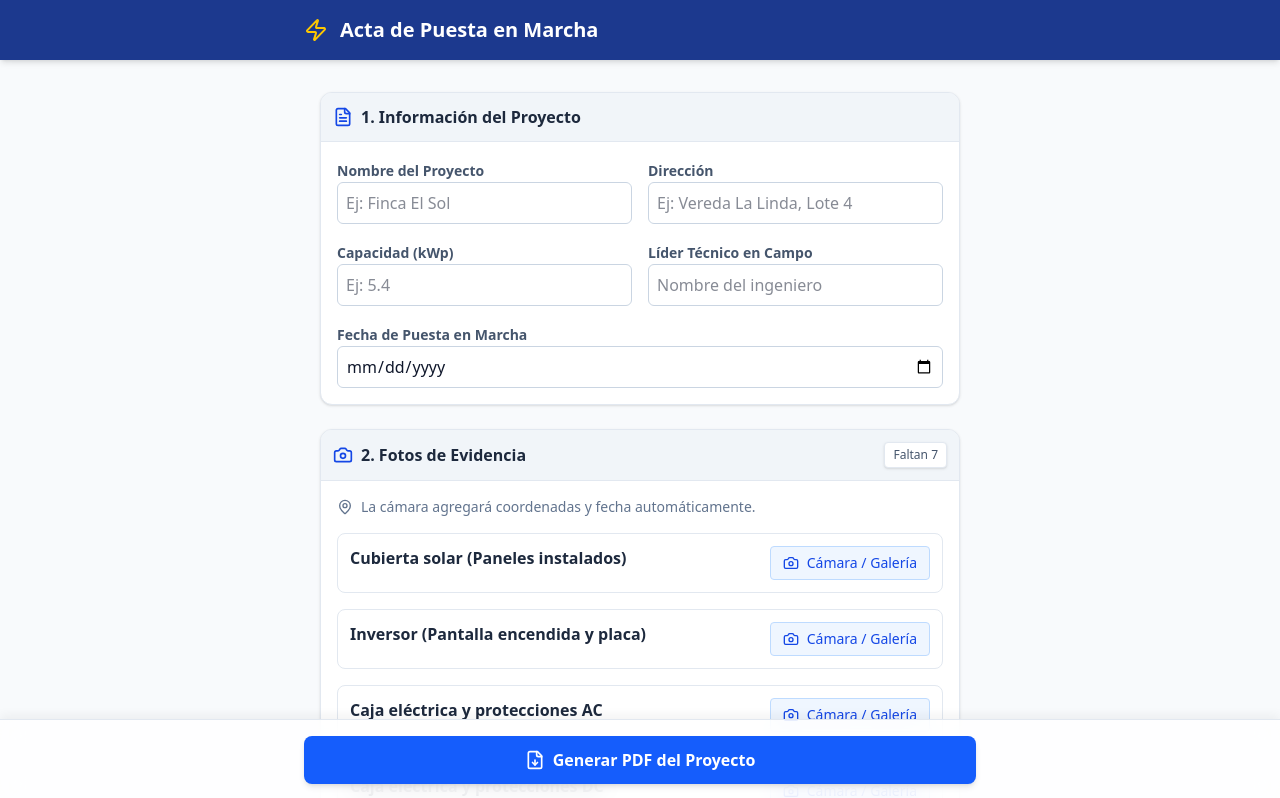
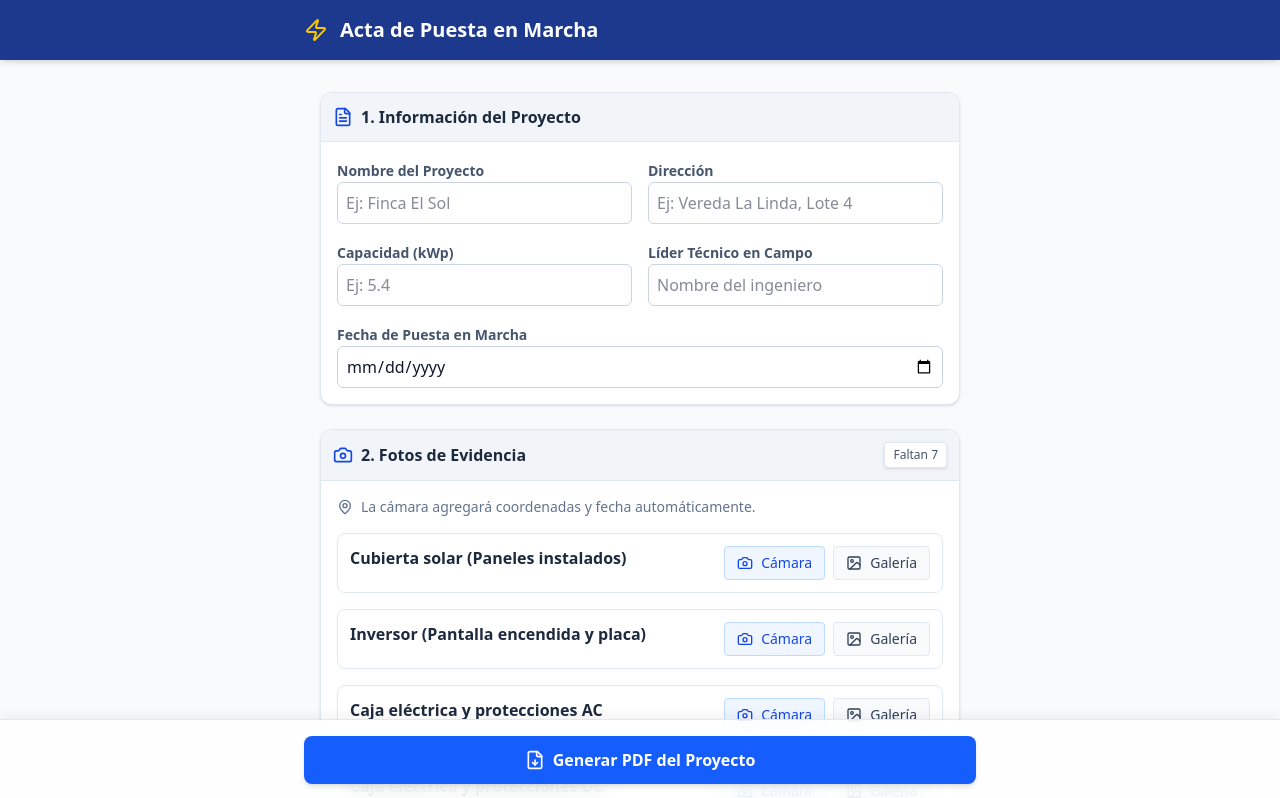
Before and after one commit to rabetanc/Evidencias-instalaci-n-solar, a React (Vite) app: page / in a window 1280 px wide. Shown: the top 798 px of the page. Built offline with nearby package versions, Linux system fonts and the light colour scheme.

Commit message:
feat: Separate camera and gallery inputs
Split the single "Camera / Gallery" input into two distinct buttons: "Cámara" and "Galería". This provides a clearer user experience and allows for specific device camera access (environment capture) versus general file selection.

```diff
--- a/src/App.tsx
+++ b/src/App.tsx
@@ -299,10 +299,22 @@ export default function App() {
                       {photo.dataUrls.length > 0 && <CheckCircle className="w-4 h-4 text-green-500" />}
                     </h3>
                   </div>
-                  <div className="flex items-center gap-2">
+                  <div className="flex flex-wrap items-center gap-2">
                     <label className="cursor-pointer bg-blue-50 hover:bg-blue-100 text-blue-700 px-3 py-1.5 rounded text-sm font-medium transition-colors border border-blue-200 flex items-center gap-2 shrink-0">
                       {photo.loading ? <Loader2 className="w-4 h-4 animate-spin" /> : <Camera className="w-4 h-4" />}
-                      {photo.dataUrls.length > 0 ? 'Añadir más fotos' : 'Cámara / Galería'}
+                      Cámara
+                      <input
+                        type="file"
+                        accept="image/*"
+                        capture="environment"
+                        className="hidden"
+                        onChange={(e) => handlePhotoCapture(photo.id, e)}
+                        disabled={photo.loading}
+                      />
+                    </label>
+                    <label className="cursor-pointer bg-slate-50 hover:bg-slate-100 text-slate-700 px-3 py-1.5 rounded text-sm font-medium transition-colors border border-slate-200 flex items-center gap-2 shrink-0">
+                      {photo.loading ? <Loader2 className="w-4 h-4 animate-spin" /> : <ImageIcon className="w-4 h-4" />}
+                      Galería
                       <input
                         type="file"
                         accept="image/*"
```
